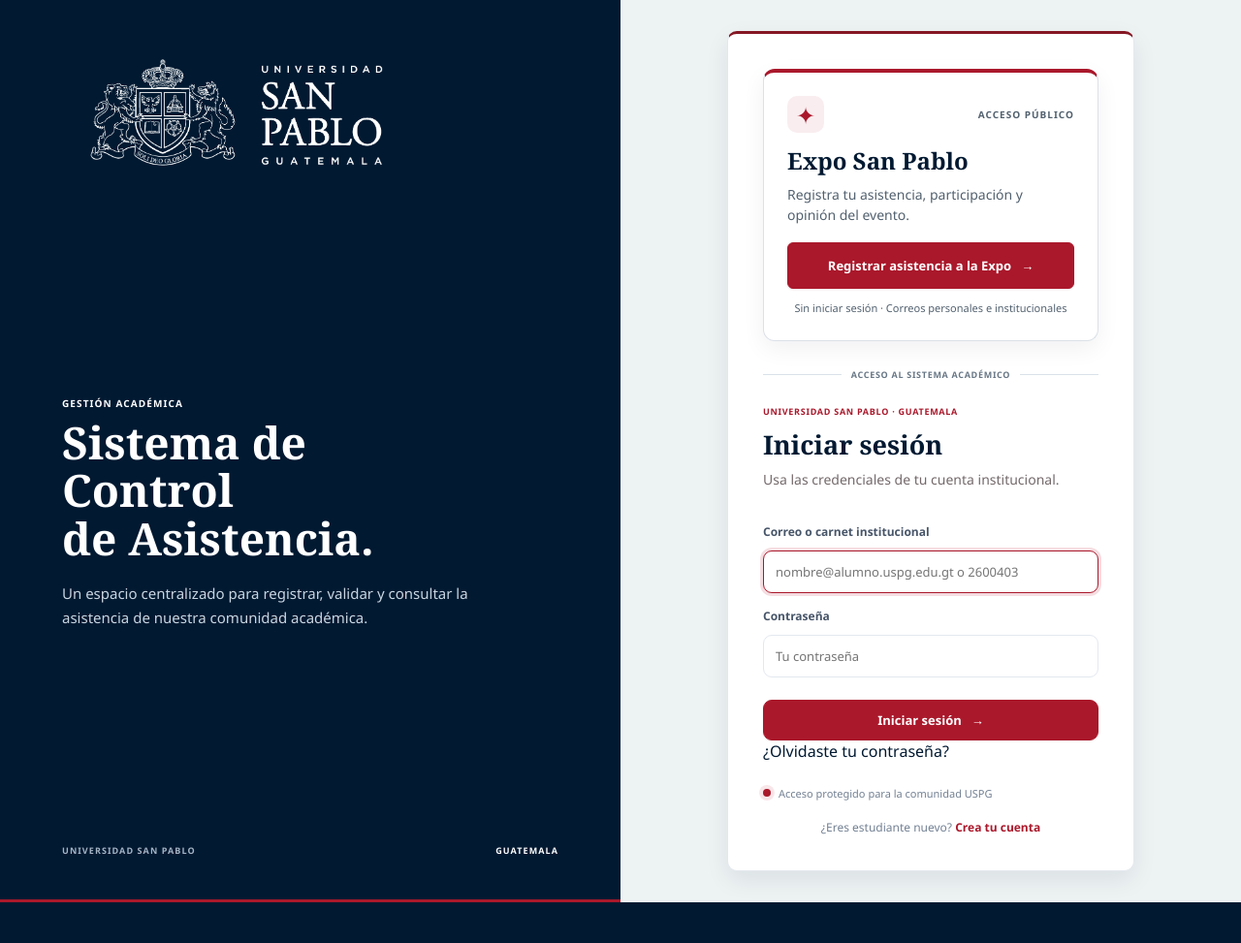
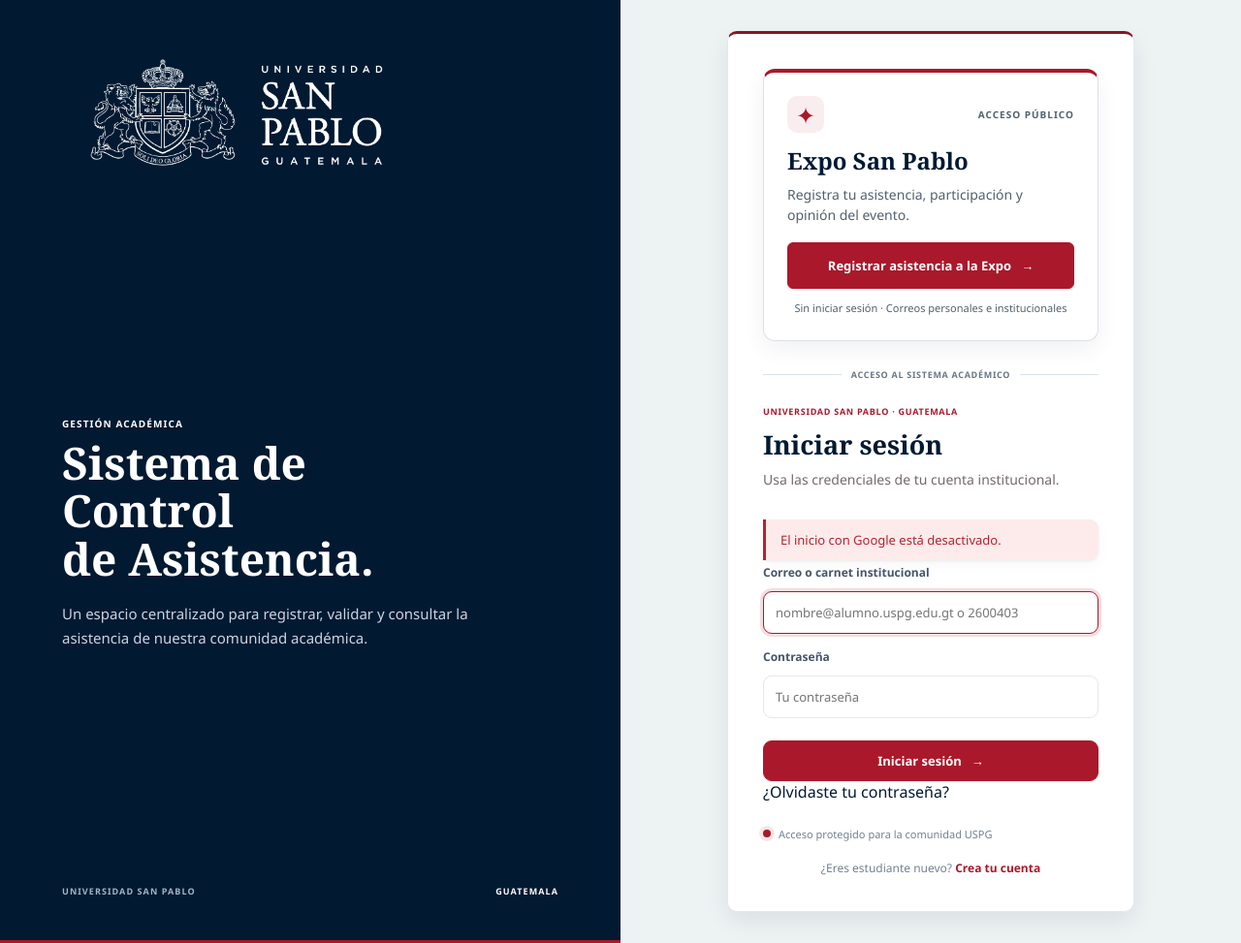
Before and after one commit to djpinedao-progra/Programa_Asistencia_USPG, a Flask app: a page that uses app/views/templates/auth/login.html in a window 1280 px wide. Shown: the whole page at 97% size. Before the commit the page ends 931 px from the top, so only its background shows below. Run offline with Flask 3, Linux system fonts and the light colour scheme; some web fonts are replaced.

Commit message:
fix: mostrar errores persistentes de Google

```diff
--- a/app/controllers/auth_controller.py
+++ b/app/controllers/auth_controller.py
@@ -18,6 +18,12 @@ from app.services.google_login_service import (
     GoogleLoginConfigurationError,
     GoogleLoginService,
 )
+
+
+def _google_login_error(message):
+    """Regresa a la pantalla local y conserva el mensaje de Google."""
+    flash(message, "error")
+    return redirect(url_for("main.login", acceso="local", error_google=message))
 
 
 @main.route("/", methods=["GET", "POST"])
@@ -50,6 +56,7 @@ def login():
         "auth/login.html",
         expo_access_enabled=ExpoService().is_registration_enabled(),
         google_login_enabled=GoogleLoginService.enabled(),
+        google_login_error=request.args.get("error_google", "").strip(),
     )
 
 
@@ -61,8 +68,7 @@ def google_login():
     try:
         authorization_url, state, code_verifier = GoogleLoginService().authorization_url()
     except GoogleLoginConfigurationError as error:
-        flash(str(error), "error")
-        return redirect(url_for("main.login", acceso="local"))
+        return _google_login_error(str(error))
     session["google_login_state"] = state
     session["google_login_code_verifier"] = code_verifier
     next_url = request.args.get("next", "")
@@ -82,22 +88,23 @@ def google_login_callback():
         abort(400)
     if request.args.get("error"):
         flash("Google canceló el inicio de sesión.", "warning")
-        return redirect(url_for("main.login", acceso="local"))
+        return _google_login_error("Google canceló el inicio de sesión.")
     try:
         email = GoogleLoginService().verified_email_from_code(
             request.args.get("code", ""), received_state, code_verifier
         )
     except (GoogleLoginConfigurationError, ValueError) as error:
         current_app.logger.warning("Inicio con Google rechazado: %s", error)
-        flash(str(error), "error")
-        return redirect(url_for("main.login", acceso="local"))
+        return _google_login_error(str(error))
     user = UserService().find_by_login_identifier(email)
     if not user or not UserService.role_is_allowed_for_email(user.email, user.role):
         current_app.logger.warning(
             "Inicio con Google rechazado para una cuenta no registrada: %s", email
         )
         flash("Tu cuenta de Google no está registrada para usar este sistema.", "error")
-        return redirect(url_for("main.login", acceso="local"))
+        return _google_login_error(
+            "Tu cuenta de Google no está registrada para usar este sistema."
+        )
     login_user(user)
     next_url = session.pop("google_login_next", "")
     return redirect(next_url or url_for("main.dashboard"))
--- a/app/views/templates/auth/login.html
+++ b/app/views/templates/auth/login.html
@@ -26,6 +26,9 @@
       <p class="eyebrow">UNIVERSIDAD SAN PABLO · GUATEMALA</p>
       <h2>Iniciar sesión</h2>
       <p class="muted">Usa las credenciales de tu cuenta institucional.</p>
+      {% if google_login_error %}
+      <div class="flash flash-error" role="alert">{{ google_login_error }}</div>
+      {% endif %}
       {% if google_login_enabled %}
       <a class="button button-primary button-wide" href="{{ url_for('main.google_login', next=request.args.get('next', '')) }}">Iniciar sesión con Google <span aria-hidden="true">→</span></a>
       <p class="muted">Google confirma tu identidad; el sistema no recibe tu contraseña.</p>
```
Also changed, not shown: tests/test_google_login.py (+2 -1 lines).
